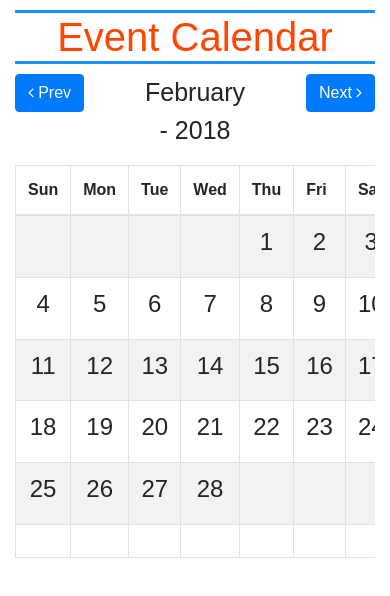
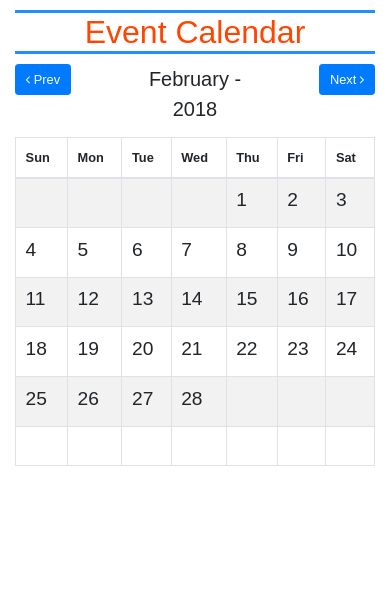
Before and after one commit to Faizaankhan3/Custom-Calendar, a React (Create React App) app: page / in a window 390 px wide. Shown: the top 596 px of the page. Built offline with nearby package versions, Linux system fonts and the light colour scheme.

Commit message:
Styling Done

```diff
--- a/src/App.css
+++ b/src/App.css
@@ -14,7 +14,7 @@ td{
 }
 
 td:hover {
-  background-color: lightgrey;
+  background-color: #FFCCBC;
 }
 .list-group-item-css{
   background-color:inherit;
@@ -36,3 +36,38 @@ td:hover {
   color: orangered;
 
 }
+
+.popup-action{
+  float: right;
+  margin-right: 12px;
+  color: blue ;
+}
+
+.popup-action:hover{
+  color: orangered !important;
+}
+
+.list-events{
+  font-weight: 500;
+}
+
+
+/* To show in mobile */
+
+html { font-size: 100%; }
+table { font-size: 100% }
+body {
+    font-family:Arial,Helvetica,sans-serif;
+    font-size: 1em;
+}
+@media (max-width: 500px) {
+    html { font-size: 80%; }
+    table {font-size: 100%;}
+    h4{
+      font-size: 90%;
+    }
+    p{
+      font-size:80%;
+      display:inline-block;
+    }
+}
--- a/src/Components/InlineEditLabel.js
+++ b/src/Components/InlineEditLabel.js
@@ -50,21 +50,22 @@ class InlineEditLabel extends Component{
   render(){
     const label = (
       <div>
-        <label>{this.props.value}</label>
-        <i onClick={this.handleEditClick} className="fa fa-pencil fa-lg"></i>
-        <i onClick={this.props.onDelete} className="fa fa-trash-o fa-lg"></i>
+        <label className="list-events">{this.props.value}</label>
+        <i onClick={this.props.onDelete} className="fa fa-trash-o fa-lg popup-action"></i>
+        <i onClick={this.handleEditClick} className="fa fa-pencil fa-lg popup-action"></i>
       </div>);
     const edit =(
       <div className="input-group">
         <input type="text" className="form-control form-control-sm"
           autoFocus={true}
+          placeholder="Add Event Title Here"
           value={this.state.value}
           onChange={this.handleChange}
           onKeyDown={e=>{if(e.keyCode===13){this.handleSaveClick(e);}}}
         />
-        <span className="input-group-addon">
+        {/* <span className="input-group-addon">
           <i onClick={this.handleSaveClick} className="fa fa-floppy-o fa-lg"></i>
-        </span>
+        </span> */}
       </div>);
     return(
       <div>
```
